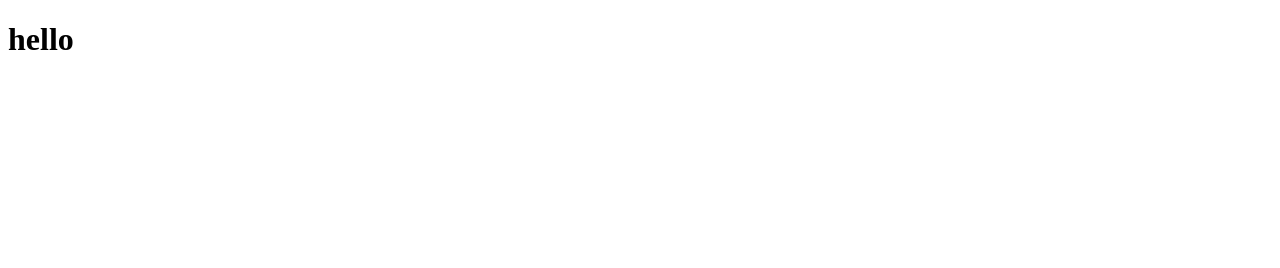
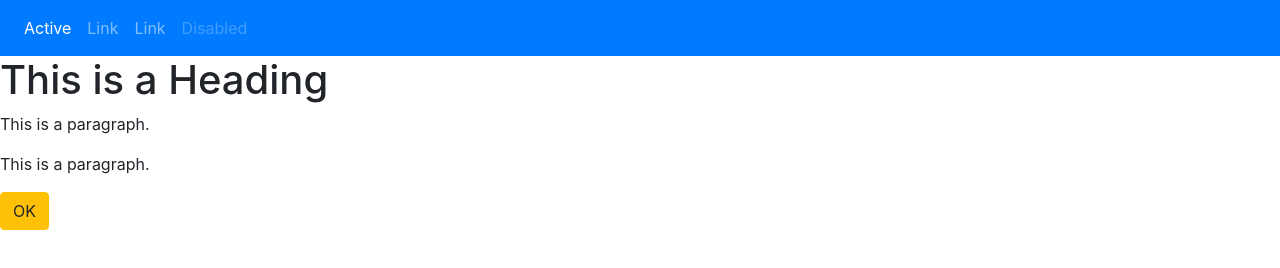
Before and after one commit to abhishek-chiluka99/smaple, a website: page public/html/hello.html in a window 1280 px wide. Drawn offline with nearby package versions, Linux system fonts and the light colour scheme; files that its build step writes are made by us from their sources.

Commit message:
new html

```diff
--- a/public/html/hello.html
+++ b/public/html/hello.html
@@ -1,12 +1,41 @@
 <!DOCTYPE html>
-
 <html>
+	<head>
+		<meta charset="UTF-8">
+		<title>Good</title>
+		<link rel="shortcut icon" href="https://about.canva.com/en_in/wp-content/uploads/sites/3/2016/08/logos-1.png">
+		<link rel="stylesheet" href="https://cdnjs.cloudflare.com/ajax/libs/twitter-bootstrap/4.4.1/css/bootstrap.min.css" />
+		<link rel="stylesheet" href="https://cdnjs.cloudflare.com/ajax/libs/font-awesome/5.11.2/css/all.min.css" />
+		<link rel="stylesheet" href="cite.css">
+	</head>
+	<body>
+		<nav class="navbar navbar-expand-sm bg-primary navbar-dark">
+		  <ul class="navbar-nav">
+			<li class="nav-item active">
+			  <a class="nav-link" href="#">Active</a>
+			</li>
+			<li class="nav-item">
+			  <a class="nav-link" href="#">Link</a>
+			</li>
+			<li class="nav-item">
+			  <a class="nav-link" href="#">Link</a>
+			</li>
+			<li class="nav-item">
+			  <a class="nav-link disabled" href="#">Disabled</a>
+			</li>
+		  </ul>
+		</nav>
 
 
-<body>
+		<h1 id="h1">This is a Heading</h1>
+		<p id="college">This is a paragraph.</p>
+		<p id="regno">This is a paragraph.</p>
 
-<h1>hello</h1>
+		<input class ="btn btn-warning" type="button" value="OK"></input>
 
-</body>
+		<script src="https://cdnjs.cloudflare.com/ajax/libs/jquery/3.4.1/jquery.min.js"></script>
+		<script src="https://cdnjs.cloudflare.com/ajax/libs/twitter-bootstrap/4.4.1/js/bootstrap.min.js"></script>
+		<script src="cite.js"></script>
 
+	</body>
 </html>
```
Also changed, not shown: public/cite.js (added, +12 -0 lines), public/cite.css (added).
